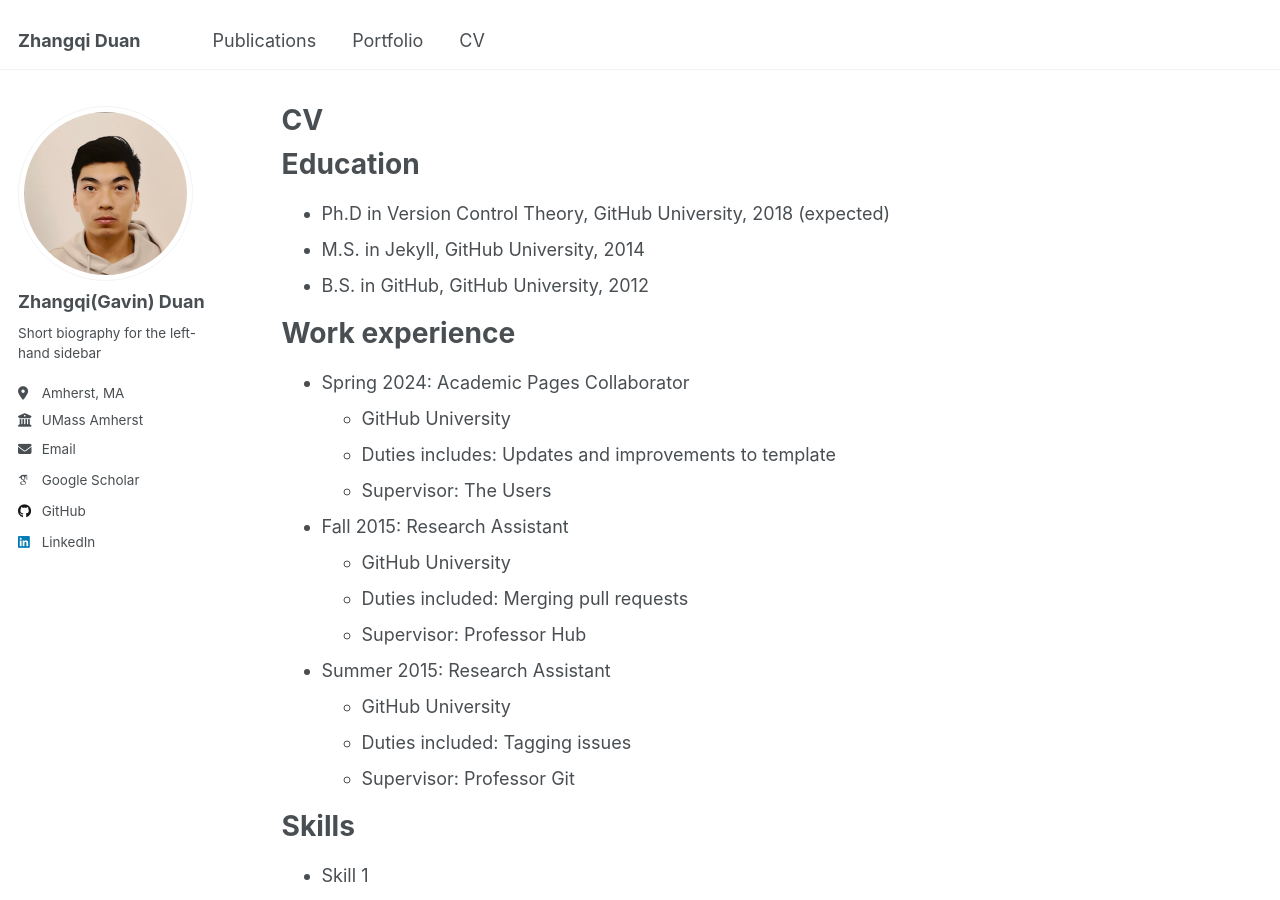
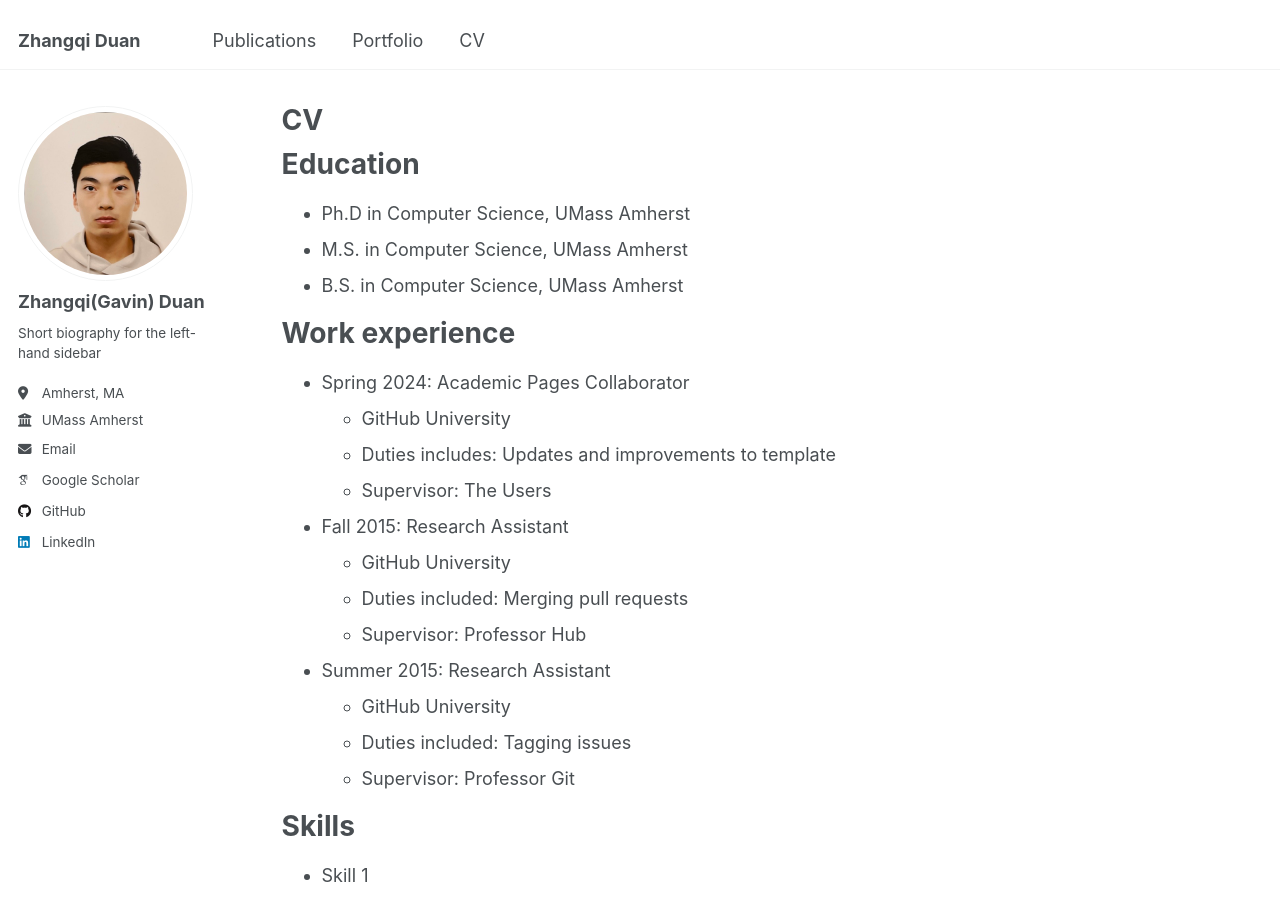
Before and after one commit to GavinDuan513/GavinDuan513.github.io, a Jekyll site: the page built from _pages/cv.md, in a window 1280 px wide and 900 px high. Built offline with Jekyll 4.4.1, drawn with Linux system fonts in a browser that asks for light colours; some web fonts are replaced.

Commit message:
Update cv.md

```diff
--- a/_pages/cv.md
+++ b/_pages/cv.md
@@ -11,9 +11,9 @@ redirect_from:
 
 Education
 ======
-* Ph.D in Version Control Theory, GitHub University, 2018 (expected)
-* M.S. in Jekyll, GitHub University, 2014
-* B.S. in GitHub, GitHub University, 2012
+* Ph.D in Computer Science, UMass Amherst
+* M.S. in Computer Science, UMass Amherst
+* B.S. in Computer Science, UMass Amherst
 
 Work experience
 ======
```
